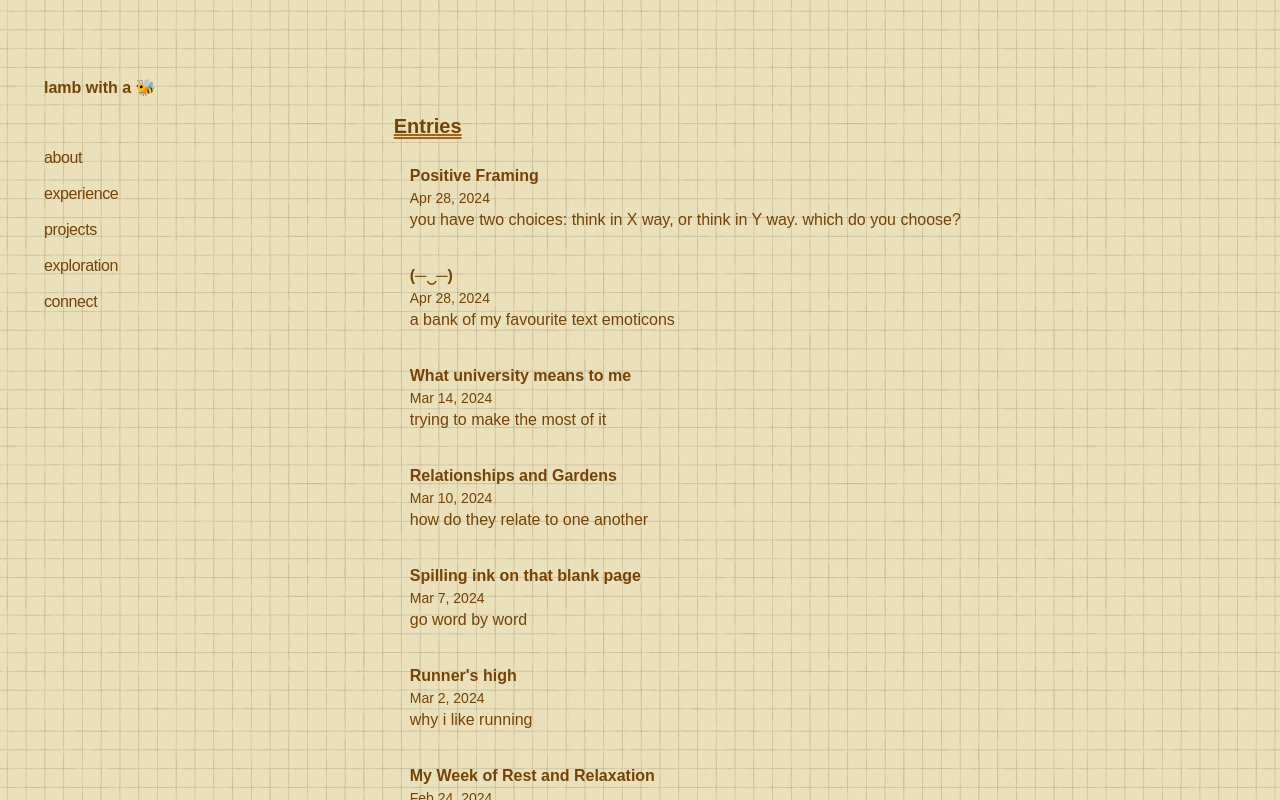
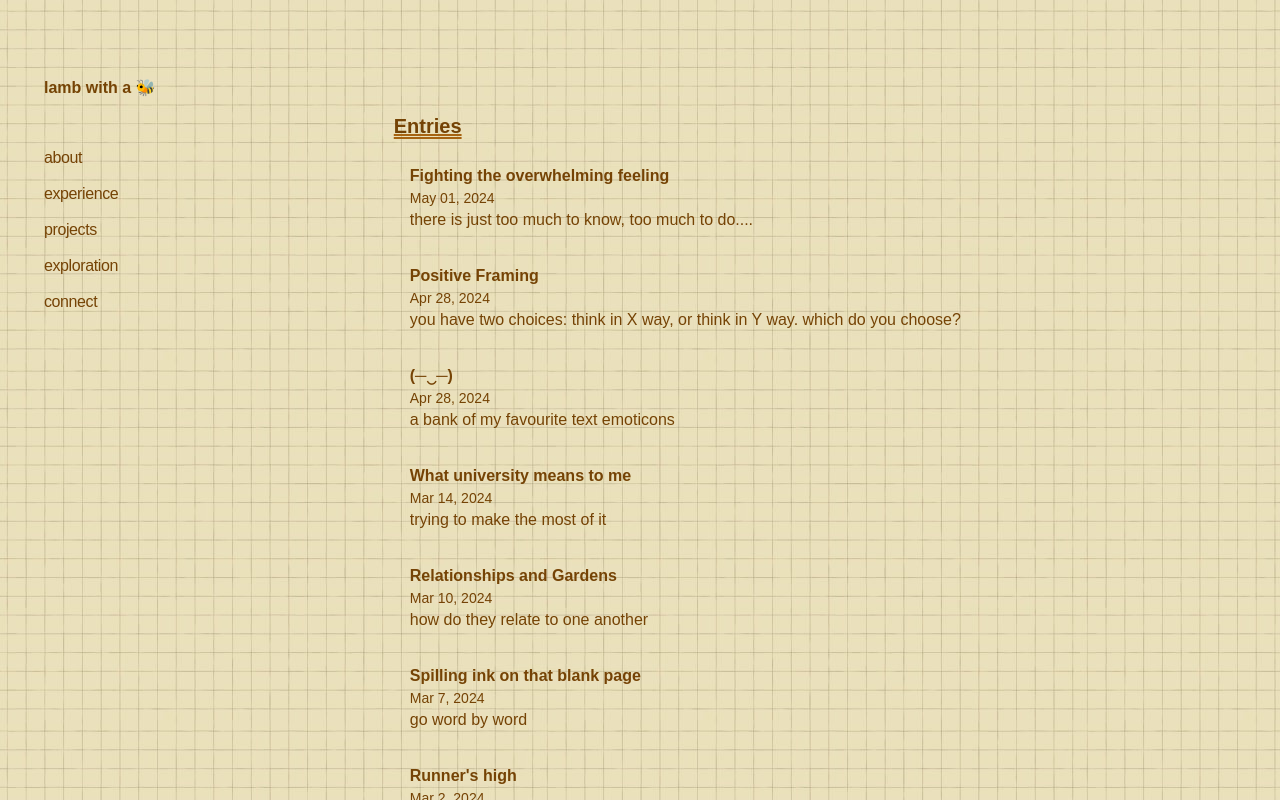
Before and after one commit to lamb-chen/website, a Next.js app: page / in a window 1280 px wide. Shown: the top 800 px of the page. Built offline with nearby package versions, Linux system fonts and the light colour scheme.

Commit message:
added may 01 post

```diff
--- a/app/head.tsx
+++ b/app/head.tsx
@@ -1,9 +1,13 @@
+import React from 'react';
+import { Helmet } from 'react-helmet';
+
+
 export default function Head() {
     return (
-      <>
+      <Helmet>
         <title>lamb with a 🐝</title>
         <meta content="width=device-width, initial-scale=1" name="viewport" />
         <link rel="icon" href="/favicon.ico" />
-      </>
+      </Helmet>
     );
   }
--- a/app/layout.tsx
+++ b/app/layout.tsx
@@ -2,7 +2,6 @@ import Link from "next/link";
 import "../styles/globals.css";
 import { Navbar } from './components/Navbar';
 import { Analytics } from "@vercel/analytics/react";
-
 
 export default function RootLayout({
   children,
@@ -13,11 +12,9 @@ export default function RootLayout({
     const header = (
       <header>
         <div className="text-center p-6 my-5 mx-30 rounded-lg text-customHeading">
-          {/* <Image src="/four-leaf.png" width={40} height={40} className="mx-auto" alt="Drawing of four leaf clover"/> */}
           <Link href="/">
             <h1 className="font-bold mt-4 hover:underline text-base">lamb with a 🐝 </h1>
           </Link>
-          {/* <p className="text-customSubtext">welcome // 歡迎 ~</p> */}
         </div>
       </header>
     );
--- a/package.json
+++ b/package.json
@@ -14,6 +14,7 @@
     "next": "14.1.0",
     "react": "^18",
     "react-dom": "^18",
+    "react-helmet": "^6.1.0",
     "react-markdown": "^9.0.1"
   },
   "devDependencies": {
@@ -21,6 +22,7 @@
     "@types/node": "^20",
     "@types/react": "^18",
     "@types/react-dom": "^18",
+    "@types/react-helmet": "^6.1.11",
     "autoprefixer": "^10.4.17",
     "postcss": "^8.4.35",
     "tailwindcss": "^3.4.1",
--- /dev/null
+++ b/posts/non-overwhelming.md
@@ -0,0 +1,11 @@
+---
+title: "Fighting the overwhelming feeling"
+subtitle: "there is just too much to know, too much to do...."
+date: "May 01, 2024"
+---
+
+Pinch punch first of the month!
+
+Recently I was told to truly embrace uncertainty. There will always be new things to learn, see, do, try, but I now realise that is what gives me a sense of purpose. I should not let my fuel turn into poison by letting it overwhelm me. Not knowing everything is okay. Sometimes I feel guilty when people ask me if I know someone, or something, and I have to reply no. It's as if I have disappointed them by not being able to share this reference, except, it's not *actually* like that. The person is likely more than happy to share something new into someone else's life. Similar to the feeling of when you show a friend a song they have not heard, and they go on to listen to it on loop frequently. I was asked how I learn (besides university), and it struck me with immediate fear. Do I even learn anything beyond my course? But then I automatically responded: "I learn from all the people I interact each day".
+
+As time has passed, I have discovered this rings true more and more. The morning breakfast conversations with my flatmates teach me about politics, how people think, pop-culture, ways to combine food, history, life advice, the list goes on.
```
Also changed, not shown: 1 other file (tests, documents, lock files or other folders).
